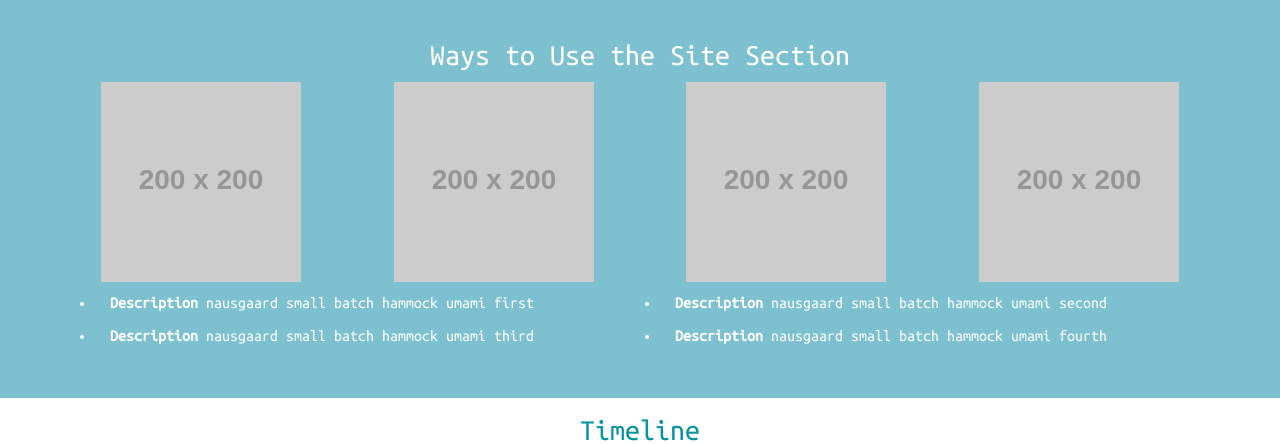
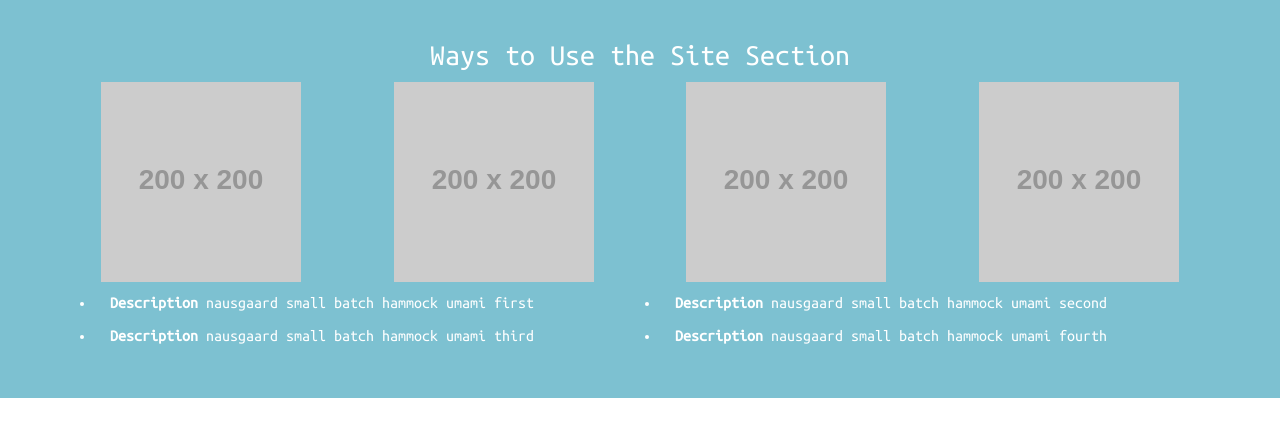
Before and after one commit to crtarsorg/data-centar, a Flask app: page /about/ in a window 1280 px wide. Shown: the part 919-1363 px from the top of the page. Run offline with Flask 2, Linux system fonts and the light colour scheme; grey boxes labelled with a size stand in for pictures from a placeholder-image service; parts of the project's set-up code (start-up, migrations or seed data) failed here and were passed over; some libraries are stand-ins or nearby versions.

Commit message:
timeline

```diff
--- a/app/templates/mod_about/index.html
+++ b/app/templates/mod_about/index.html
@@ -138,9 +138,10 @@ $(function() {
 <!-- Timeline Section -->
 <section id="timelineS" class="container-fluid content-section text-center primary-content-color">
     <div class="row">
+        <img id="timelineImg" src="{{ url_for('static', filename='images/timeline.svg') }}" alt="">
         <div class="col-lg-8 col-lg-offset-2">
-            <h2 class="margin-2p">Timeline</h2>
-            <img id="timelineImg" src="https://www.trust-i.net/images/timeline.png" alt="">
+            <!-- <h2 class="margin-2p">Timeline</h2> -->
+
 
             <h2 class="margin-top-10vh">The Future</h2>
             <p class="margin-2p">Lorem ipsum dolor sit amet, consectetur adipisicing elit. Illo facilis molestias, repudiandae omnis! Voluptate minima minus atque asperiores sint harum omnis molestiae pariatur animi, corporis quam alias, fuga consectetur culpa?</p>
```
Also changed, not shown: app/static/images/timeline.svg (added).
